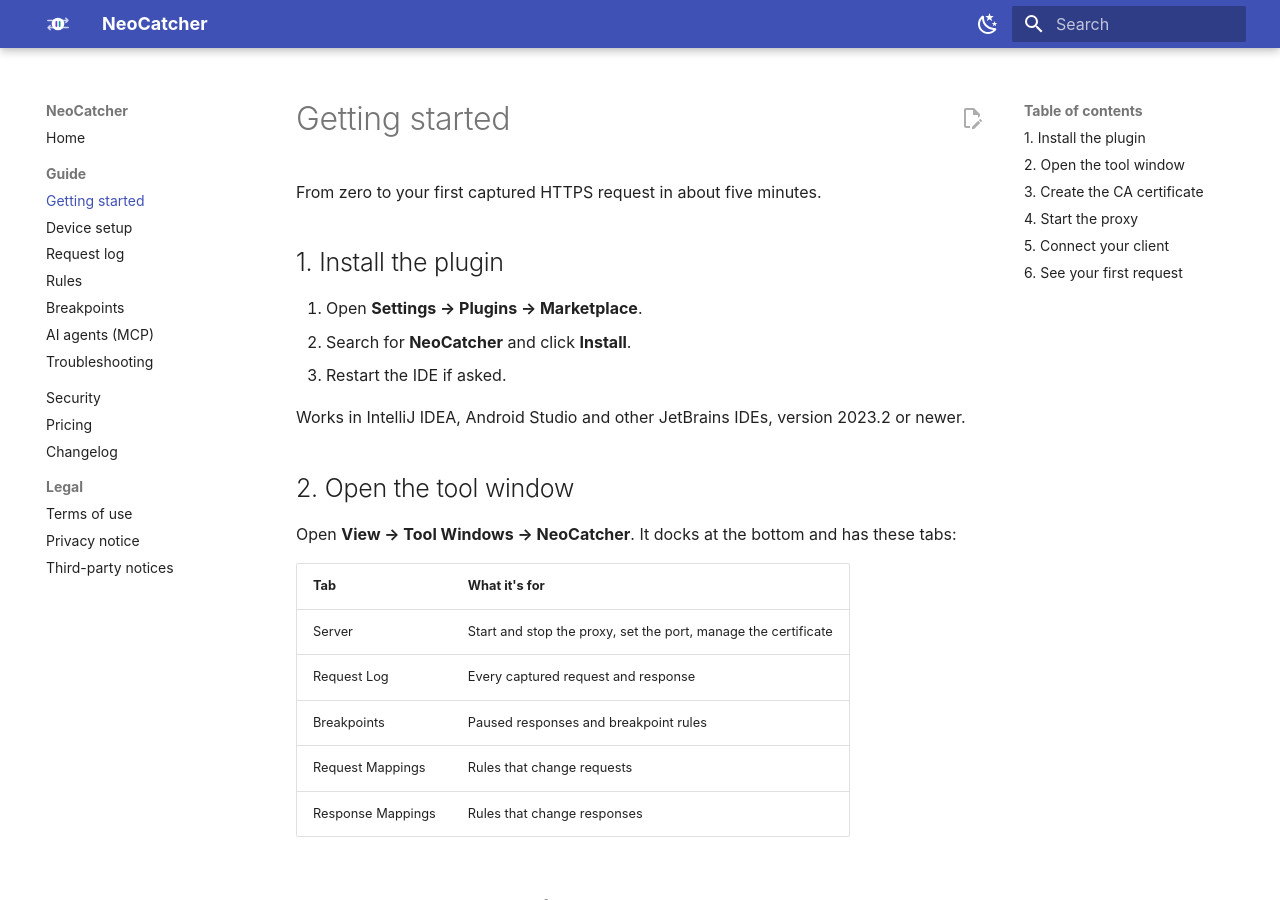
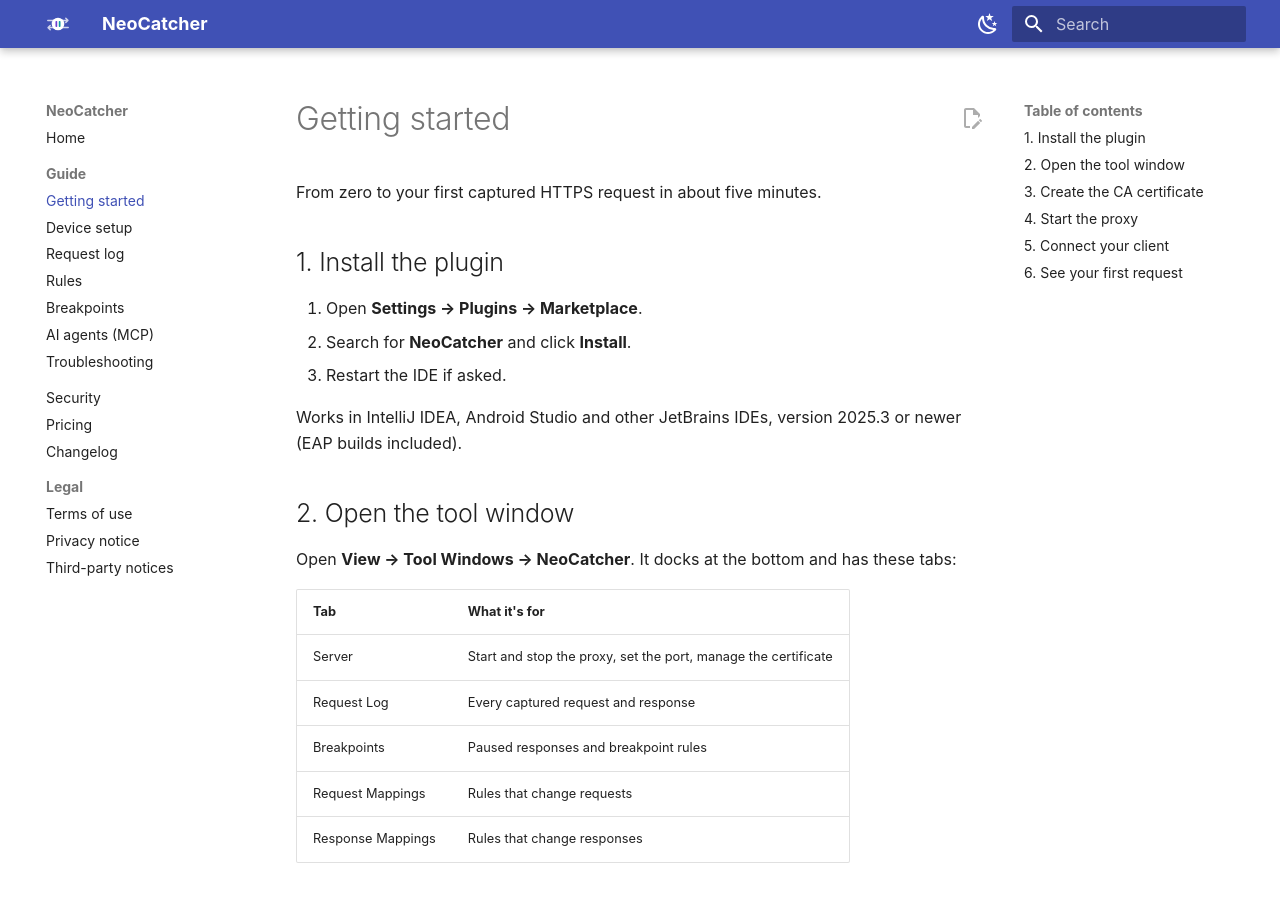
Before and after one commit to Voronchikhin/NeoCatcher, an MkDocs documentation site: the page built from docs/getting-started.md, in a window 1280 px wide and 900 px high. Built offline with MkDocs 1.6.1 and Material for MkDocs 9.7.7, drawn with Linux system fonts in a browser that asks for light colours; comment, search, counter and statistics services are not loaded.

Commit message:
State the supported IDE versions as 2025.3 and newer
Co-Authored-By: Claude Fable 5.1 <noreply@anthropic.com>

```diff
--- a/docs/getting-started.md
+++ b/docs/getting-started.md
@@ -8,7 +8,7 @@ From zero to your first captured HTTPS request in about five minutes.
 2. Search for **NeoCatcher** and click **Install**.
 3. Restart the IDE if asked.
 
-Works in IntelliJ IDEA, Android Studio and other JetBrains IDEs, version 2023.2 or newer.
+Works in IntelliJ IDEA, Android Studio and other JetBrains IDEs, version 2025.3 or newer (EAP builds included).
 
 ## 2. Open the tool window
 
```
